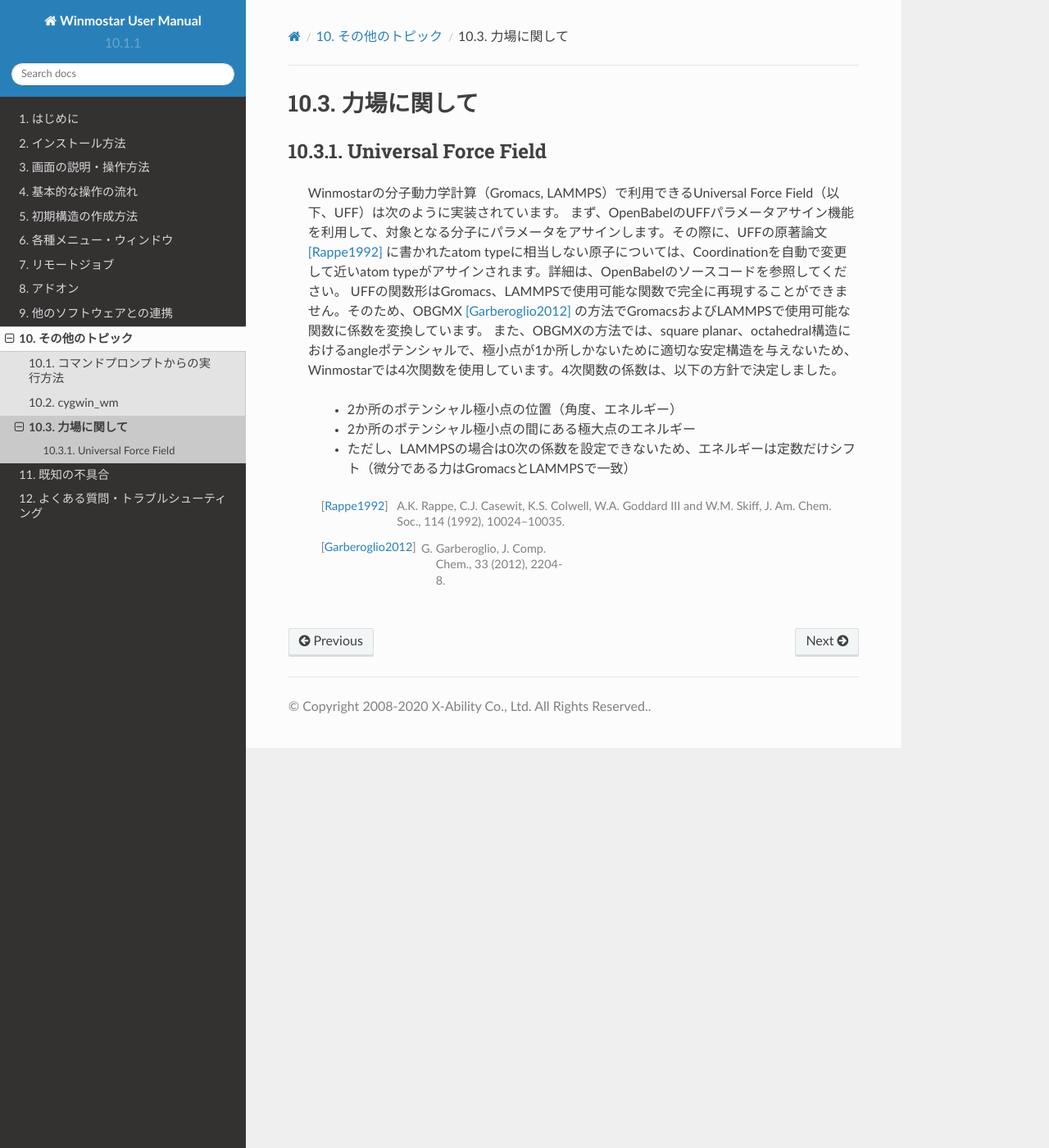
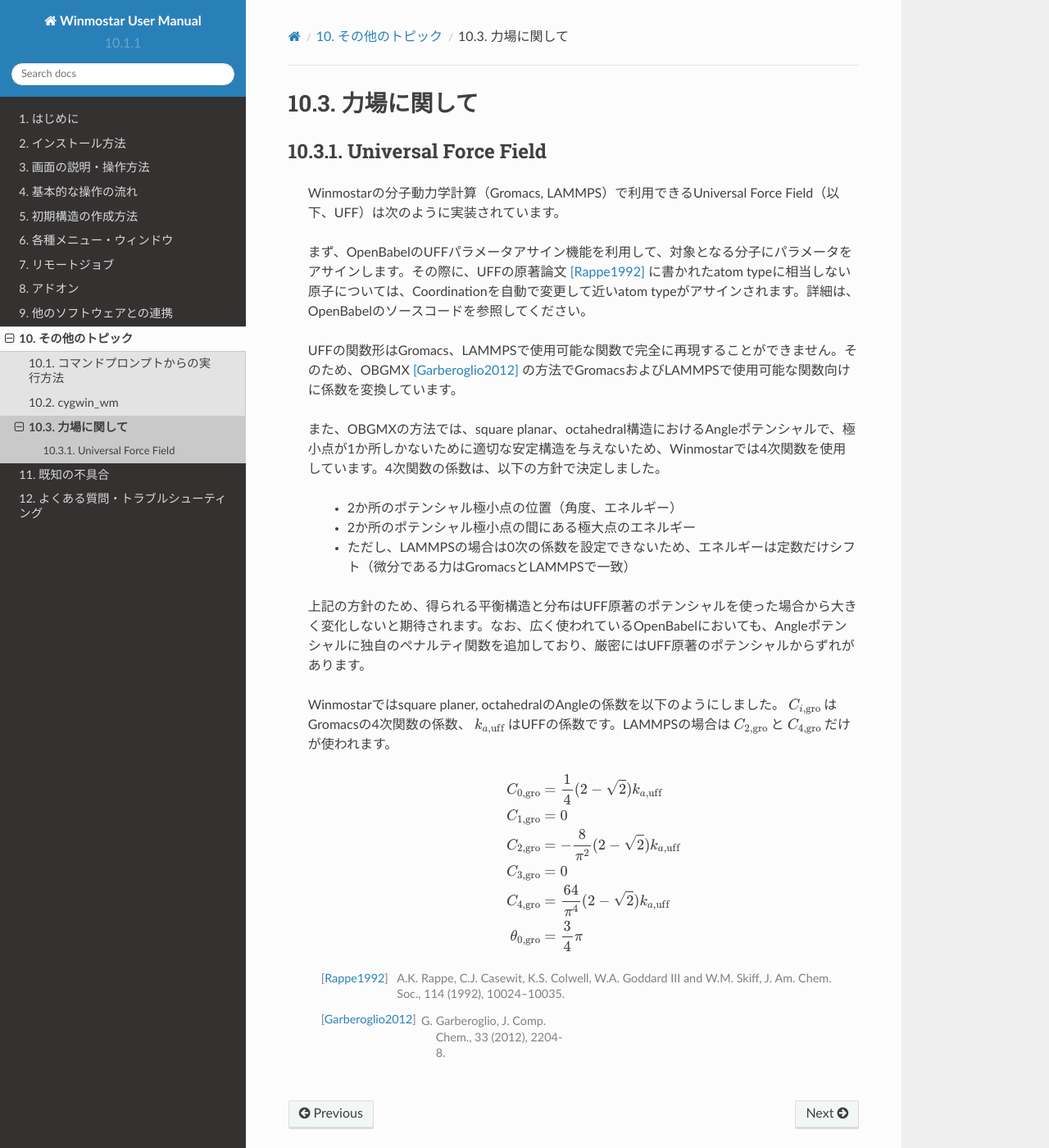
Before and after one commit to X-Ability/winmostar_doc, a Sphinx documentation site: the page built from source/advanced/forcefield.rst, in a window 1280 px wide and 1400 px high. Shown: the whole window at 82% size. Built offline with Sphinx 7.4.7 and the Read the Docs theme 2.0.0, drawn with Linux system fonts in a browser that asks for light colours; formulas are drawn with MathJax 3.

Commit message:
UFFの説明に数式を追加

```diff
--- a/source/advanced/forcefield.rst
+++ b/source/advanced/forcefield.rst
@@ -7,13 +7,30 @@
 -------------------------------
 
    Winmostarの分子動力学計算（Gromacs, LAMMPS）で利用できるUniversal Force Field（以下、UFF）は次のように実装されています。
+
    まず、OpenBabelのUFFパラメータアサイン機能を利用して、対象となる分子にパラメータをアサインします。その際に、UFFの原著論文 [Rappe1992]_ に書かれたatom typeに相当しない原子については、Coordinationを自動で変更して近いatom typeがアサインされます。詳細は、OpenBabelのソースコードを参照してください。
-   UFFの関数形はGromacs、LAMMPSで使用可能な関数で完全に再現することができません。そのため、OBGMX [Garberoglio2012]_ の方法でGromacsおよびLAMMPSで使用可能な関数に係数を変換しています。
-   また、OBGMXの方法では、square planar、octahedral構造におけるangleポテンシャルで、極小点が1か所しかないために適切な安定構造を与えないため、Winmostarでは4次関数を使用しています。4次関数の係数は、以下の方針で決定しました。
+
+   UFFの関数形はGromacs、LAMMPSで使用可能な関数で完全に再現することができません。そのため、OBGMX [Garberoglio2012]_ の方法でGromacsおよびLAMMPSで使用可能な関数向けに係数を変換しています。
+
+   また、OBGMXの方法では、square planar、octahedral構造におけるAngleポテンシャルで、極小点が1か所しかないために適切な安定構造を与えないため、Winmostarでは4次関数を使用しています。4次関数の係数は、以下の方針で決定しました。
 
       - 2か所のポテンシャル極小点の位置（角度、エネルギー）
       - 2か所のポテンシャル極小点の間にある極大点のエネルギー
       - ただし、LAMMPSの場合は0次の係数を設定できないため、エネルギーは定数だけシフト（微分である力はGromacsとLAMMPSで一致）
 
+
+   上記の方針のため、得られる平衡構造と分布はUFF原著のポテンシャルを使った場合から大きく変化しないと期待されます。なお、広く使われているOpenBabelにおいても、Angleポテンシャルに独自のペナルティ関数を追加しており、厳密にはUFF原著のポテンシャルからずれがあります。
+
+   Winmostarではsquare planer, octahedralのAngleの係数を以下のようにしました。 :math:`C_{i, \mathrm{gro}}` はGromacsの4次関数の係数、 :math:`k_{a,\mathrm{uff}}` はUFFの係数です。LAMMPSの場合は :math:`C_{2, \mathrm{gro}}` と :math:`C_{4, \mathrm{gro}}` だけが使われます。
+
+      .. math::
+         C_{\mathrm{0,gro}} &= \frac{1}{4}(2-\sqrt{2})k_{a,\mathrm{uff}} \\
+         C_{\mathrm{1,gro}} &= 0\\
+         C_{\mathrm{2,gro}} &= - \frac{8 }{\pi^2} (2-\sqrt{2})k_{a,\mathrm{uff}}\\
+         C_{\mathrm{3,gro}} &= 0\\
+         C_{\mathrm{4,gro}} &= \frac{64 }{\pi^4}(2-\sqrt{2})k_{a,\mathrm{uff}} \\
+         \theta_{0,\mathrm{gro}} &= \frac{3}{4}\pi\\
+
+
    .. [Rappe1992] A.K. Rappe, C.J. Casewit, K.S. Colwell, W.A. Goddard III and W.M. Skiff, J. Am. Chem. Soc., 114 (1992), 10024–10035.
    .. [Garberoglio2012] G. Garberoglio, J. Comp. Chem., 33 (2012), 2204-8.
--- a/source/conf.py
+++ b/source/conf.py
@@ -30,7 +30,7 @@
 # Add any Sphinx extension module names here, as strings. They can be
 # extensions coming with Sphinx (named 'sphinx.ext.*') or your custom
 # ones.
-extensions = []
+extensions = ['sphinx.ext.imgmath']
 
 # Add any paths that contain templates here, relative to this directory.
 templates_path = ['_templates']
```
